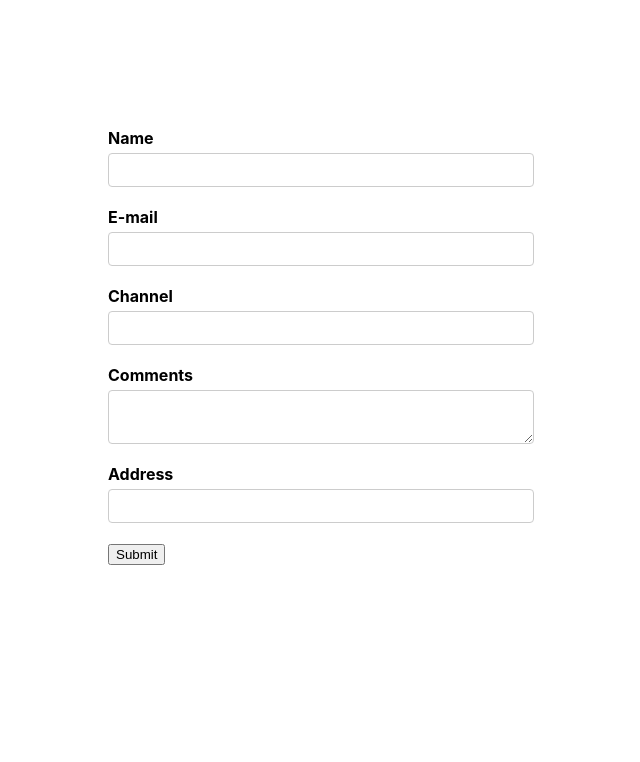
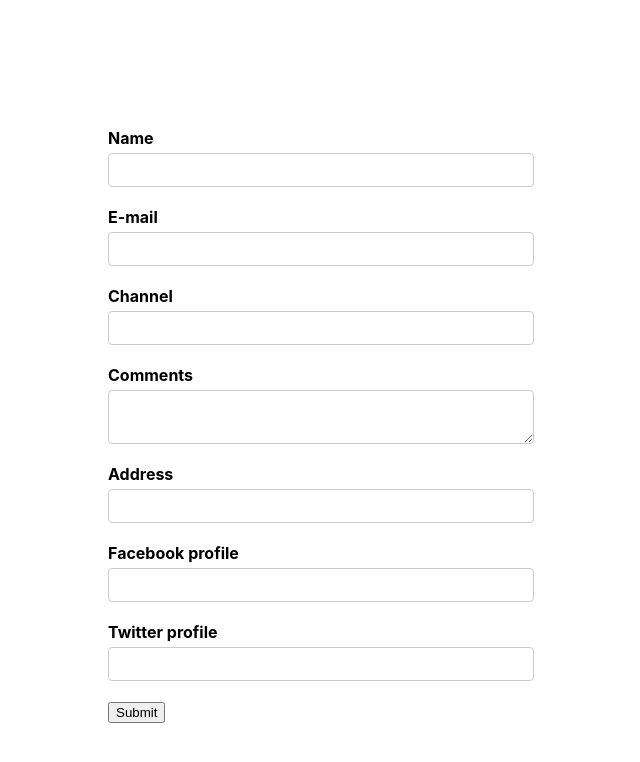
Before and after one commit to joaolucas2012/advanced-validated-form-with-formik-and-yup, a React (Create React App) app: page / in a window 1280 px wide. Shown: the top 762 px of the page, without its empty margins (319-959 px from the left). Built offline with nearby package versions, Linux system fonts and the light colour scheme; the HTML template or start-up script is replaced by a standard one.

Commit message:
feature: add nested object to Formik

```diff
--- /dev/null
+++ b/src/components/TextError.js
@@ -0,0 +1,7 @@
+import React from "react";
+
+function TextError(props) {
+  return <div className="error">{props.children}</div>;
+}
+
+export default TextError;
--- a/src/components/YoutubeForm.js
+++ b/src/components/YoutubeForm.js
@@ -1,6 +1,7 @@
 import React from "react";
 import { Formik, Form, Field, ErrorMessage } from "formik";
 import * as Yup from "yup";
+import TextError from "./TextError";
 
 const initialValues = {
   name: "",
@@ -8,6 +9,10 @@ const initialValues = {
   channel: "",
   comment: "",
   address: "",
+  social: {
+    facebook: "",
+    twitter: "",
+  },
 };
 
 const onSubmit = (values) => {
@@ -33,19 +38,19 @@ function YoutubeForm() {
         <div className="form-control">
           <label htmlFor="name">Name</label>
           <Field type="text" id="name" name="name" />
-          <ErrorMessage name="name" />
+          <ErrorMessage name="name" component={TextError} />
         </div>
 
         <div className="form-control">
           <label htmlFor="email">E-mail</label>
           <Field type="email" id="email" name="email" />
-          <ErrorMessage name="email" />
+          <ErrorMessage name="email" component={TextError} />
         </div>
 
         <div className="form-control">
           <label htmlFor="channel">Channel</label>
           <Field type="text" id="channel" name="channel" />
-          <ErrorMessage name="channel" />
+          <ErrorMessage name="channel" component={TextError} />
         </div>
 
         <div className="form-control">
@@ -69,6 +74,16 @@ function YoutubeForm() {
           </Field>
         </div>
 
+        <div className="form-control">
+          <label htmlFor="facebook">Facebook profile</label>
+          <Field type="text" id="facebook" name="social.facebook" />
+        </div>
+
+        <div className="form-control">
+          <label htmlFor="twitter">Twitter profile</label>
+          <Field type="text" id="twitter" name="social.twitter" />
+        </div>
+
         <button type="submit">Submit</button>
       </Form>
     </Formik>
```
